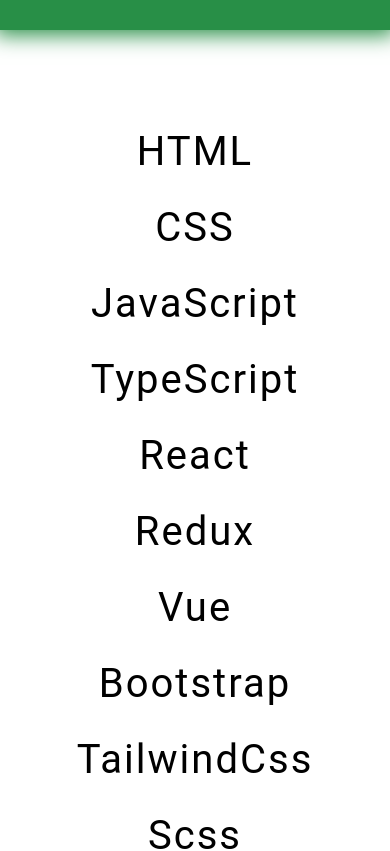
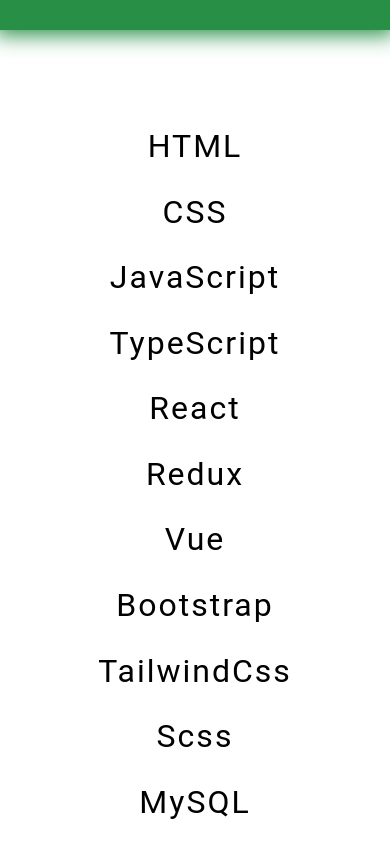
Before and after one commit to zirris512/my-portfolio, a React (Vite) app: page / in a window 390 px wide. Shown: the part 2360-3211 px from the top of the page. Built offline with nearby package versions, Linux system fonts and the light colour scheme.

Commit message:
add responsive grid to skills section

```diff
--- a/src/Sections/SkillsSection.module.scss
+++ b/src/Sections/SkillsSection.module.scss
@@ -1,18 +1,18 @@
 .skillsList {
 	list-style: none;
 	display: grid;
-	grid-template-columns: 1fr;
+	grid-template-columns: repeat(auto-fit, minmax(250px, 1fr));
 	text-align: center;
 	column-gap: 10vw;
 	row-gap: 1.5rem;
 }
 
 .skillItemText {
-	font-size: 2.5em;
+	font-size: 2em;
 }
 
 @media (min-width: 700px) {
-	.skillsList {
-		grid-template-columns: 1fr 1fr;
+	.skillItemText {
+		font-size: 2.5em;
 	}
 }
```
